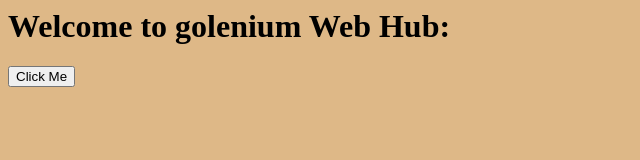
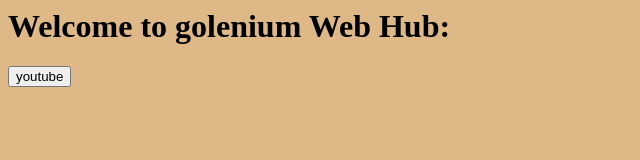
Before and after one commit to charbles21/golenium, a plain HTML site: page index.html in a window 1280 px wide. Shown: the full height of the page, 0-640 px from the left. Drawn offline with Linux system fonts and the light colour scheme.

Commit message:
Update index.html

```diff
--- a/index.html
+++ b/index.html
@@ -3,7 +3,7 @@
 
 <h1>Welcome to golenium Web Hub:</h1>
 <a href="https://youtube.com/">
-  <button>Click Me</button>
+  <button>youtube</button>
 </a>
 </body>
 </html>
```
